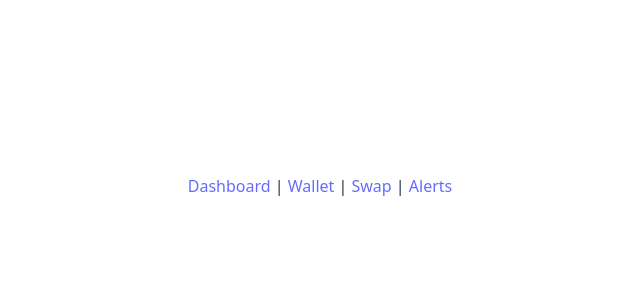
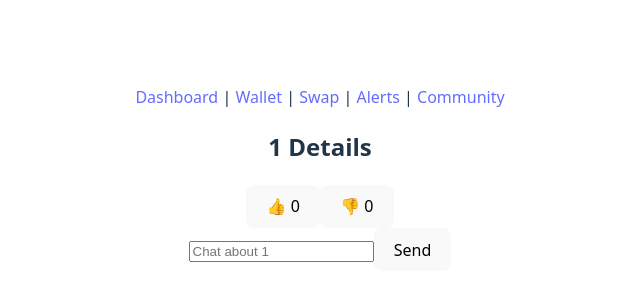
Before and after one commit to joaqLe/ScreenerWallet, a React (Vite) app in the folder client/: page /token/1 in a window 1280 px wide. Shown: the part 214-514 px from the top of the page, without its empty margins (320-960 px from the left). Built offline with nearby package versions, Linux system fonts and the light colour scheme.

Commit message:
Add community and token chat pages

```diff
--- a/client/src/App.tsx
+++ b/client/src/App.tsx
@@ -3,6 +3,8 @@ import Dashboard from './pages/Dashboard';
 import Swap from './pages/Swap';
 import Wallet from './pages/Wallet';
 import Alerts from './pages/Alerts';
+import Community from './pages/Community';
+import TokenDetail from './pages/TokenDetail';
 import './App.css';
 
 function App() {
@@ -12,13 +14,16 @@ function App() {
         <Link to="/">Dashboard</Link> |{' '}
         <Link to="/wallet">Wallet</Link> |{' '}
         <Link to="/swap">Swap</Link> |{' '}
-        <Link to="/alerts">Alerts</Link>
+        <Link to="/alerts">Alerts</Link> |{' '}
+        <Link to="/community">Community</Link>
       </nav>
       <Routes>
         <Route path="/" element={<Dashboard />} />
         <Route path="/wallet" element={<Wallet />} />
         <Route path="/swap" element={<Swap />} />
         <Route path="/alerts" element={<Alerts />} />
+        <Route path="/community" element={<Community />} />
+        <Route path="/token/:name" element={<TokenDetail />} />
       </Routes>
     </Router>
   );
--- /dev/null
+++ b/client/src/pages/Community.tsx
@@ -0,0 +1,48 @@
+import { useEffect, useState } from 'react';
+
+interface Message {
+  text: string;
+  timestamp: number;
+}
+
+export default function Community() {
+  const [messages, setMessages] = useState<Message[]>([]);
+  const [input, setInput] = useState('');
+
+  useEffect(() => {
+    const stored = localStorage.getItem('communityFeed');
+    if (stored) {
+      setMessages(JSON.parse(stored));
+    }
+  }, []);
+
+  const addMessage = () => {
+    if (!input.trim()) return;
+    const newMessages = [
+      { text: input.trim(), timestamp: Date.now() },
+      ...messages,
+    ];
+    setMessages(newMessages);
+    localStorage.setItem('communityFeed', JSON.stringify(newMessages));
+    setInput('');
+  };
+
+  return (
+    <div>
+      <h2>Community Feed</h2>
+      <div>
+        <input
+          value={input}
+          onChange={(e) => setInput(e.target.value)}
+          placeholder="Post a message"
+        />
+        <button onClick={addMessage}>Post</button>
+      </div>
+      <ul>
+        {messages.map((m, i) => (
+          <li key={i}>{m.text}</li>
+        ))}
+      </ul>
+    </div>
+  );
+}
--- a/client/src/pages/Dashboard.tsx
+++ b/client/src/pages/Dashboard.tsx
@@ -1,31 +1,42 @@
 import { useEffect, useState } from 'react';
+import { Link } from 'react-router-dom';
 
 interface PriceData {
   pair: string;
   priceUsd: string;
+  token: string;
 }
 
 export default function Dashboard() {
-  const [data, setData] = useState<PriceData | null>(null);
+  const tokens = ['solana', 'ethereum', 'bitcoin'];
+  const [prices, setPrices] = useState<PriceData[]>([]);
 
   useEffect(() => {
-    fetch('http://localhost:3001/api/prices?token=solana')
-      .then(res => res.json())
-      .then(json => setData(json.pairs ? json.pairs[0] : null))
-      .catch(console.error);
+    Promise.all(
+      tokens.map((t) =>
+        fetch(`http://localhost:3001/api/prices?token=${t}`)
+          .then((res) => res.json())
+          .then((json) => {
+            const pair = json.pairs ? json.pairs[0] : null;
+            return pair
+              ? { pair: pair.pair, priceUsd: pair.priceUsd, token: t }
+              : null;
+          })
+          .catch(() => null)
+      )
+    ).then((all) => setPrices(all.filter(Boolean) as PriceData[]));
   }, []);
 
   return (
     <div>
       <h2>Dashboard</h2>
-      {data ? (
-        <div>
-          <p>{data.pair}</p>
-          <p>Price: ${data.priceUsd}</p>
-        </div>
-      ) : (
-        <p>Loading...</p>
-      )}
+      <ul>
+        {prices.map((p) => (
+          <li key={p.token}>
+            <Link to={`/token/${p.token}`}>{p.pair}</Link> - ${p.priceUsd}
+          </li>
+        ))}
+      </ul>
     </div>
   );
 }
--- /dev/null
+++ b/client/src/pages/TokenDetail.tsx
@@ -0,0 +1,71 @@
+import { useEffect, useState } from 'react';
+import { useParams } from 'react-router-dom';
+
+interface Message {
+  text: string;
+  timestamp: number;
+}
+
+interface Ratings {
+  up: number;
+  down: number;
+}
+
+export default function TokenDetail() {
+  const { name } = useParams();
+  const token = name || '';
+  const [messages, setMessages] = useState<Message[]>([]);
+  const [input, setInput] = useState('');
+  const [ratings, setRatings] = useState<Ratings>({ up: 0, down: 0 });
+
+  useEffect(() => {
+    const storedChat = localStorage.getItem(`chat_${token}`);
+    if (storedChat) {
+      setMessages(JSON.parse(storedChat));
+    }
+    const storedRating = localStorage.getItem(`rating_${token}`);
+    if (storedRating) {
+      setRatings(JSON.parse(storedRating));
+    }
+  }, [token]);
+
+  const addMessage = () => {
+    if (!input.trim()) return;
+    const newMessages = [
+      { text: input.trim(), timestamp: Date.now() },
+      ...messages,
+    ];
+    setMessages(newMessages);
+    localStorage.setItem(`chat_${token}`, JSON.stringify(newMessages));
+    setInput('');
+  };
+
+  const vote = (type: 'up' | 'down') => {
+    const newRatings = { ...ratings, [type]: ratings[type] + 1 };
+    setRatings(newRatings);
+    localStorage.setItem(`rating_${token}`, JSON.stringify(newRatings));
+  };
+
+  return (
+    <div>
+      <h2>{token} Details</h2>
+      <div>
+        <button onClick={() => vote('up')}>👍 {ratings.up}</button>
+        <button onClick={() => vote('down')}>👎 {ratings.down}</button>
+      </div>
+      <div>
+        <input
+          value={input}
+          onChange={(e) => setInput(e.target.value)}
+          placeholder={`Chat about ${token}`}
+        />
+        <button onClick={addMessage}>Send</button>
+      </div>
+      <ul>
+        {messages.map((m, i) => (
+          <li key={i}>{m.text}</li>
+        ))}
+      </ul>
+    </div>
+  );
+}
```
